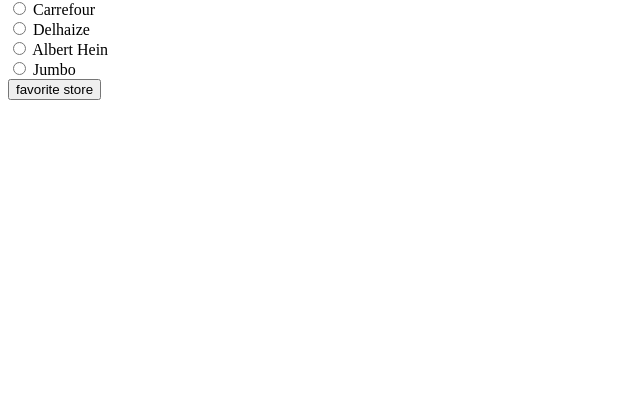
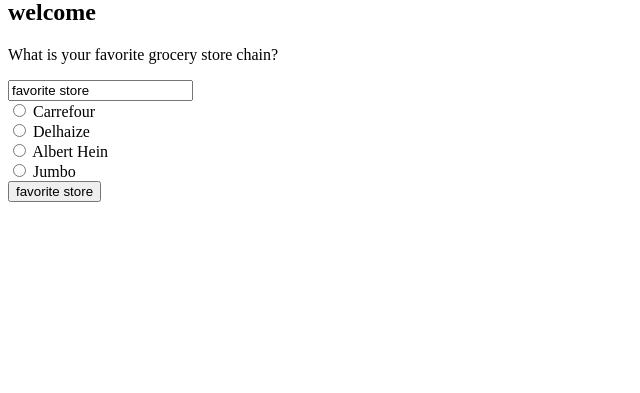
Before and after one commit to MatsVanderElst/planitTest, a PHP site: template src/view/pages/store.php in a window 1280 px wide. Shown: the part 407-800 px from the top of the page, without its empty margins (0-640 px from the left). Run offline with PHP 8.4, Linux system fonts and the light colour scheme; the template is opened without the code that fills it, so the values that code supplies are empty.

Commit message:
reworked store page html and added first styling #5

```diff
--- a/src/view/pages/store.php
+++ b/src/view/pages/store.php
@@ -1,11 +1,13 @@
 <form class="storeform" action="index.php?page=store" method="post">
   <input type="hidden" name="action" value="store">
-  <article class="formcontent">
-    <h1 class="formtitle">
+  <article class="storeformcontent">
+    <h1 class="storetitle">
       <img src="assets/images/title.svg" alt="mealplanner" class="titleImage">
     </h1>
-
-    <div class="formStyle">
+    <h2>welcome <?php ?></h2>
+    <p class="storeParagraph">What is your favorite grocery store chain?</p>
+    <div class="storeStyle">
+      <input type="input" class="storeinput" name="favstore" value="favorite store"><br>
       <input type="radio" class="store1" name="favstore" value="carrefour">
       <label for="carrefour">Carrefour</label><br>
       <input type="radio" class="store2" name="favstore" value="delhaize">
```
Also changed, not shown: src/style.css (+23 -5 lines).
